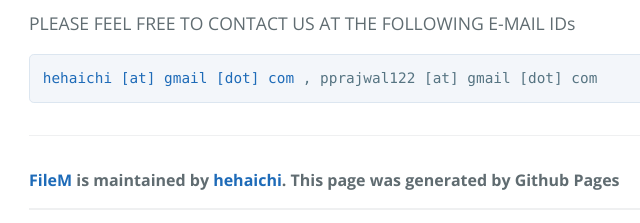
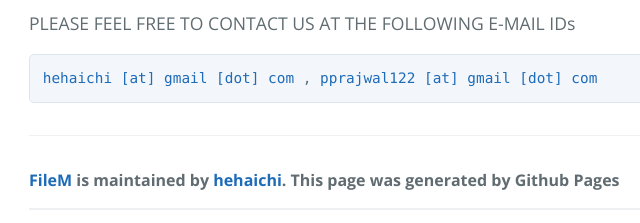
Before and after one commit to grakshith/FileM, a plain HTML site: page index.html in a window 1280 px wide. Shown: the part 8344-8567 px from the top of the page, 195-835 px from the left. Drawn offline with nearby package versions, Linux system fonts and the light colour scheme.

Commit message:
Update index.html

```diff
--- a/index.html
+++ b/index.html
@@ -403,7 +403,7 @@
 
 <p>PLEASE FEEL FREE TO CONTACT US AT THE FOLLOWING E-MAIL IDs</p>
 
-<pre><code><a href="mailto:hehaichi@gmail.com">hehaichi [at] gmail [dot] com</a> , pprajwal122 [at] gmail [dot] com
+<pre><code><a href="mailto:hehaichi@gmail.com">hehaichi [at] gmail [dot] com</a> , <a href="mailto:pprajwal122@gmail.com">pprajwal122 [at] gmail [dot] com</a>
 </code></pre>
 
       <footer class="site-footer">
```
